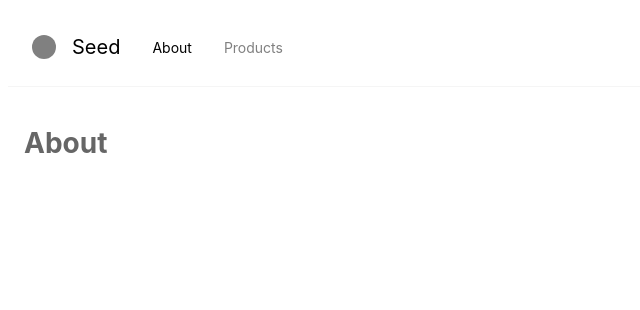
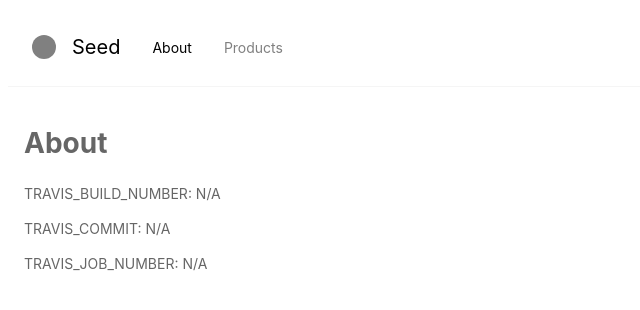
Before and after one commit to mousetree/react-seed, a React (Create React App) app: page /about in a window 1280 px wide. Shown: the top 310 px of the page, without its empty margins (0-640 px from the left). Built offline with nearby package versions, Linux system fonts and the light colour scheme.

Commit message:
test travis env vars

```diff
--- a/src/pages/About.js
+++ b/src/pages/About.js
@@ -1,8 +1,19 @@
 import React from 'react';
+
+const travisVars = [
+	'TRAVIS_BUILD_NUMBER',
+	'TRAVIS_COMMIT',
+	'TRAVIS_JOB_NUMBER'
+];
 
 const About = (props) => (
 	<div>
 		<h1>About</h1>
+		{travisVars.map((v) => {
+			return (
+				<p>{v}: {process.env[v] || 'N/A'}</p>
+			)
+		})}
 	</div>
 );
 
```
